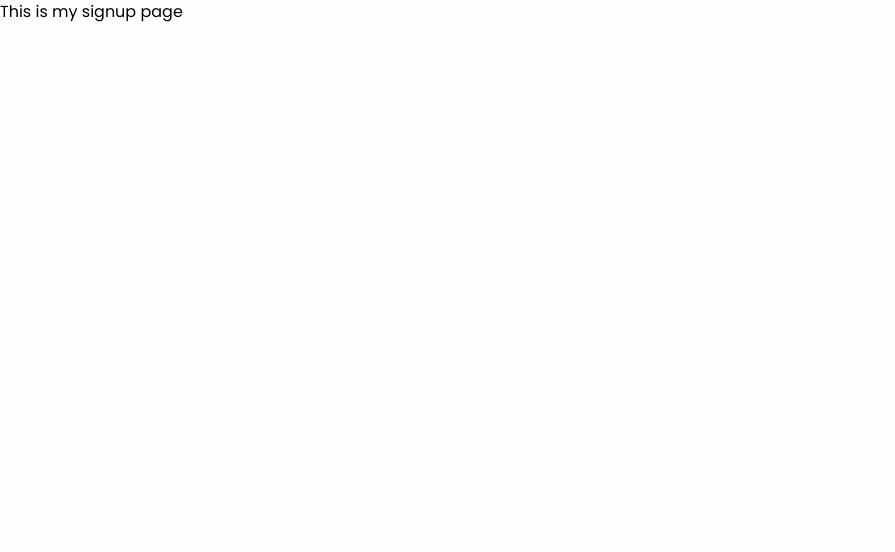
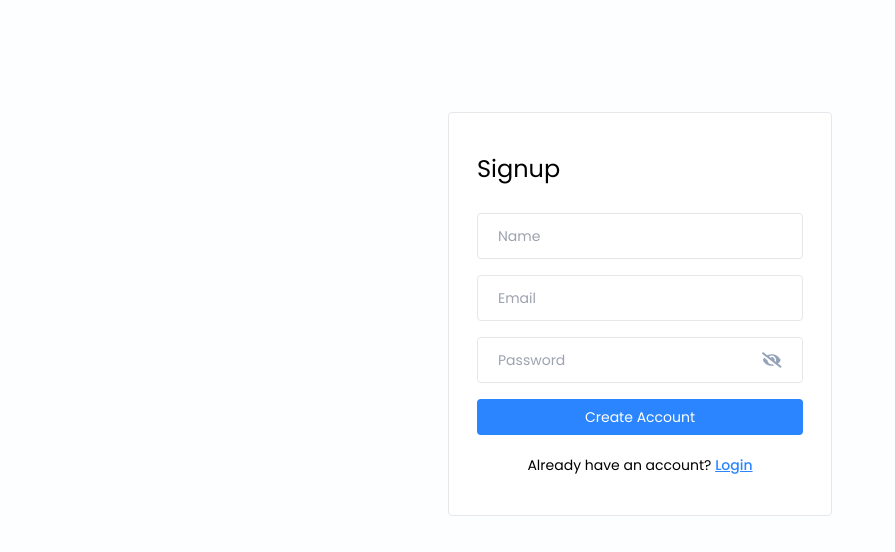
Before and after one commit to Menuka7865/Creating-Note-App, a React (Vite) app in the folder note-app/: page /signup in a window 1280 px wide. Shown: the top 552 px of the page, without its empty margins (0-895 px from the left). Built offline with nearby package versions, Linux system fonts and the light colour scheme.

Commit message:
signup page created

```diff
--- a/note-app/src/compnents/PasswordInput.jsx
+++ b/note-app/src/compnents/PasswordInput.jsx
@@ -6,7 +6,7 @@ const PasswordInput = ({ value, onChange, placeholder }) => {
     const [isShowPassword,setIsShowPassword] =useState(false);
 
     const toggleShowPassword = () => {
-        setIsShowPassword(!isShowPassword);
+        setIsShowPassword(prev => !prev);
     };
   return (
     <>
--- a/note-app/src/pages/Login.jsx
+++ b/note-app/src/pages/Login.jsx
@@ -1,14 +1,37 @@
-import React, { useState } from 'react'
-import { Link } from 'react-router-dom'
-import PasswordInput from '../compnents/PasswordInput'
+import React, { useState } from 'react';
+import { Link } from 'react-router-dom';
+import PasswordInput from '../compnents/PasswordInput';
+import { validateEmail } from '../utilis/helper';
 
 function Login() {
   const [email, setEmail] = useState("");
-  const [password, setPassword] = useState("")
-  const [error, setError ] = useState(null)
-  const handleLogin = async(e) => {
-    e.prev
+  const [password, setPassword] = useState("");
+  const [emailError, setEmailError] = useState("");
+  const [passwordError, setPasswordError] = useState("");
+
+  const handleLogin = async (e) => {
+    e.preventDefault();
+
+
+    setEmailError("");
+    setPasswordError("");
+
+    let hasError = false;
+
+    if (!validateEmail(email)) {
+      setEmailError("Please enter a valid email address.");
+      hasError = true;
     }
+
+    if (!password) {
+      setPasswordError("Please enter a valid password.");
+      hasError = true;
+    }
+
+    if (!hasError) {
+      console.log("Logging in with", email, password);
+    }
+  };
 
   return (
     <>
@@ -16,23 +39,33 @@ function Login() {
         <div className='w-96 border rounded bg-white px-7 py-10'>
           <form onSubmit={handleLogin}>
             <h4 className='text-2xl mb-7'>Login</h4>
-              <input type="text" placeholder='Email' className='input-box' value={email} onChange={(e) => setEmail(e.target)} />
+
+            <input
+              type="text"
+              placeholder='Email'
+              className='input-box'
+              value={email}
+              onChange={(e) => setEmail(e.target.value)}
+            />
+            {emailError && <p className='text-red-500 text-xs pb-1'>{emailError}</p>}
+
             <PasswordInput
               value={password}
               onChange={(e) => setPassword(e.target.value)}
             />
+            {passwordError && <p className='text-red-500 text-xs pb-1'>{passwordError}</p>}
+
             <button type='submit' className='btn-primary'>Login</button>
-              <p className='text-sm text-center mt-4'>Not registered yet?{""}
-                <Link to='/signup' className='font-medium text-primary underline'>Creat an Account</Link>
+
+            <p className='text-sm text-center mt-4'>
+              Not registered yet?{" "}
+              <Link to='/signup' className='font-medium text-primary underline'>Create an Account</Link>
             </p>
-
           </form>
         </div>
       </div>
     </>
-  )
+  );
 }
 
-export default Login
-
-// 19:09
+export default Login;
--- a/note-app/src/pages/Signup.jsx
+++ b/note-app/src/pages/Signup.jsx
@@ -1,11 +1,60 @@
-import React from 'react'
+import React, { useState } from 'react';
+import { Link } from 'react-router-dom';
+import PasswordInput from '../compnents/PasswordInput';
 
-function Signup() {
+const Signup = () => {
+  const [name, setName] = useState("");
+  const [email, setEmail] = useState("");
+  const [password, setPassword] = useState("");
+  const [error, setError] = useState(null);
+  const [passwordError, setPasswordError] = useState("");
+
+  const handleSignup = async (e) => {
+    e.preventDefault();
+    console.log("Signing up with:", name, email, password);
+  };
+
   return (
-    <div>
-      This is my signup page
-    </div>
-  )
-}
+    <>
+      <div className='flex items-center justify-center mt-28'>
+        <div className='w-96 border rounded bg-white px-7 py-10'>
+          <form onSubmit={handleSignup}>
+            <h4 className='text-2xl mb-7'>Signup</h4>
 
-export default Signup
+            <input
+              type="text"
+              placeholder='Name'
+              className='input-box'
+              value={name}
+              onChange={(e) => setName(e.target.value)}
+            />
+
+            <input
+              type="text"
+              placeholder='Email'
+              className='input-box'
+              value={email}
+              onChange={(e) => setEmail(e.target.value)}
+            />
+
+            <PasswordInput
+              value={password}
+              onChange={(e) => setPassword(e.target.value)}
+            />
+
+            {passwordError && <p className='text-red-500 text-xs pb-1'>{passwordError}</p>}
+
+            <button type='submit' className='btn-primary'>Create Account</button>
+
+            <p className='text-sm text-center mt-4'>
+              Already have an account?{" "}
+              <Link to='/login' className='font-medium text-primary underline'>Login</Link>
+            </p>
+          </form>
+        </div>
+      </div>
+    </>
+  );
+};
+
+export default Signup;
--- /dev/null
+++ b/note-app/src/utilis/helper.js
@@ -0,0 +1,4 @@
+export const validateEmail = (email) => {
+    const regex = /^[^\s@]+@[^\s@]+\.[^\s@]+$/;
+    return regex.test(email);
+};
```
Lines whose indentation alone changed are shown as unchanged.
